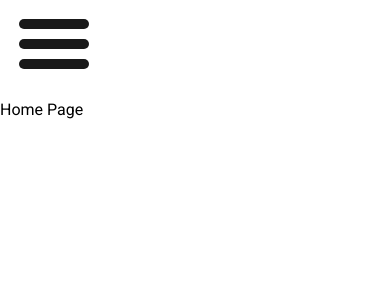
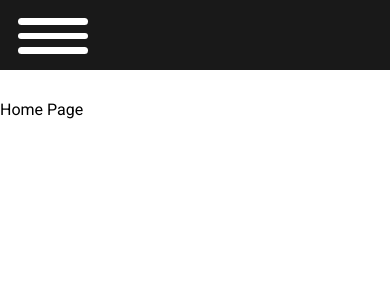
Before and after one commit to DimitarStefan0v/Movie-App, a React (Create React App) app in the folder client/: page / in a window 390 px wide. Shown: the top 300 px of the page. Built offline with nearby package versions, Linux system fonts and the light colour scheme.

Commit message:
Change a bit the styles for the navigation for mobile users

```diff
--- a/client/src/components/MainNavigation/MainNavigation.module.css
+++ b/client/src/components/MainNavigation/MainNavigation.module.css
@@ -1,10 +1,11 @@
 .header {
-   height: 100px;
+   height: 70px;
    position: fixed;
    top: 0;
    left: 0;
    width: 100vw;
    z-index: 2;
+   background-color: #191919;
 }
 
 .nav-desktop {
@@ -26,21 +27,21 @@
 .hamburger {
     display: flex;
     flex-direction: column;
-    gap: 10px;
+    gap: 8px;
     width: max-content;
-    height: 60px;
+    height: 40px;
     position: relative;
-    padding: 0.2rem;
+    padding: 0.1rem;
     cursor: pointer;
     z-index: 3;
 }
 
 .hamburger div {
     width: 70px;
-    height: 10px;
+    height: 8px;
     border-radius: 8px;
     transition: all 0.2s ease-in-out;
-    background-color: #191919;
+    background-color: white;
 }
 
 .hamburger.open .hamburger-middle {
@@ -79,6 +80,7 @@
     transform: translate(0);
     transition: all 0.3s ease-in-out;
     z-index: 2;
+    min-height: 300px;
 }
 
 .links.collapse {
@@ -103,11 +105,6 @@
 }
 
 @media (min-width: 500px) {
-    .header {
-        height: 70px;
-        background-color: #191919;
-    }
-
     .nav-mobile {
         display: none;
     }
@@ -130,5 +127,6 @@
         border-radius: 0px;
         background-color: #191919;
         color: red;
+        min-height: auto;
     }
 }
```
